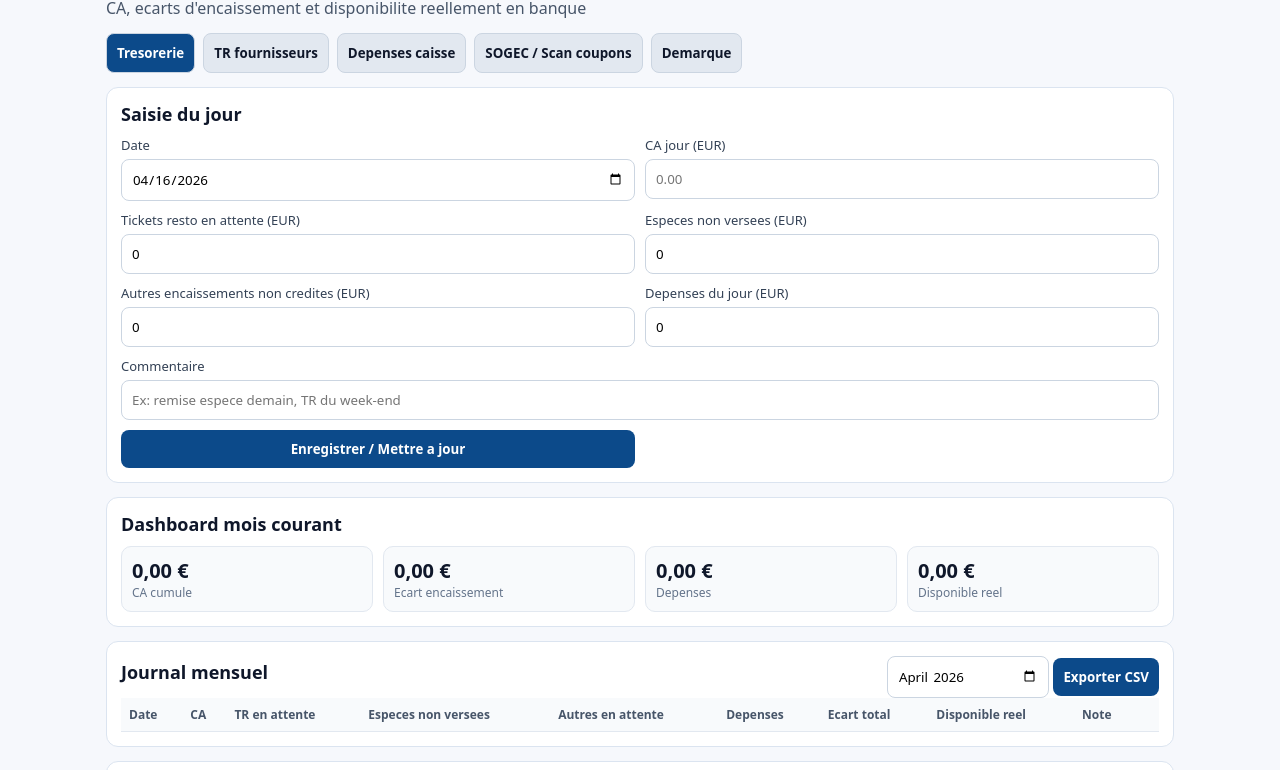
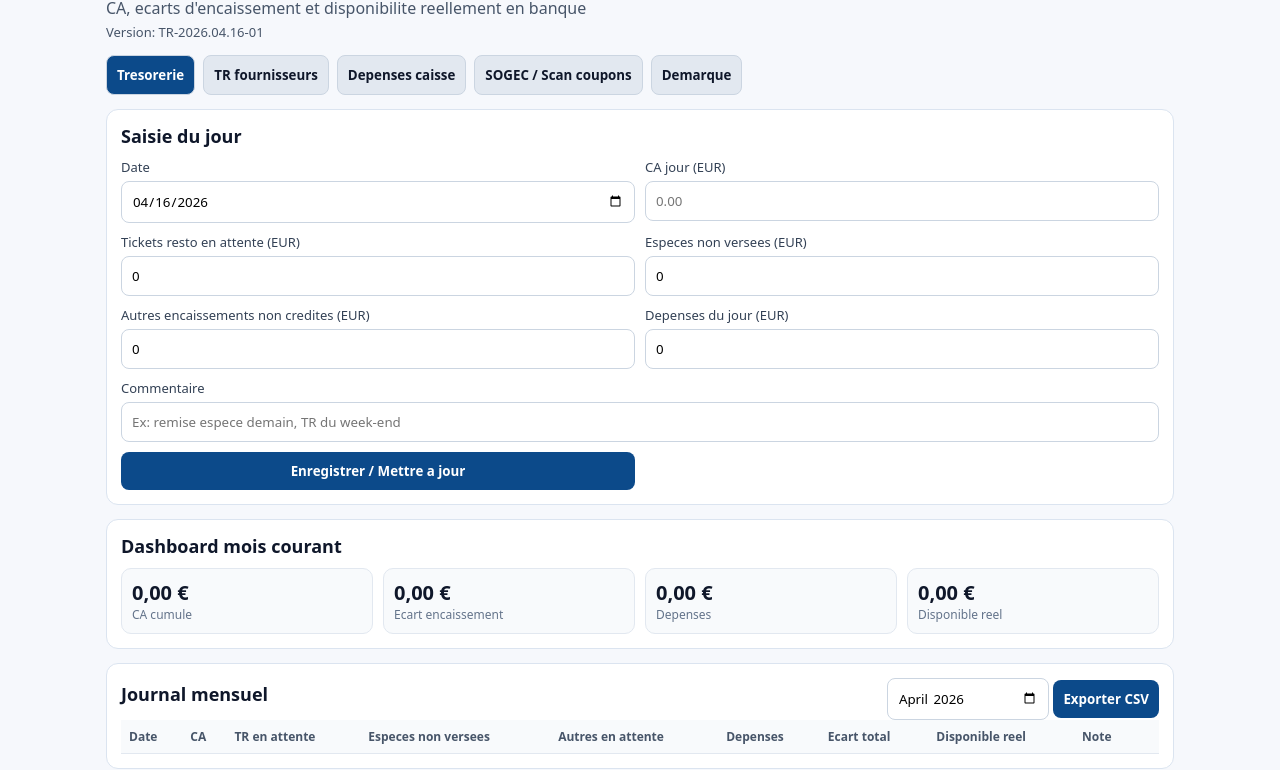
Before and after one commit to araujoexploitation/TRESORIE, a plain HTML site: page index.html in a window 1280 px wide. Shown: the part 61-831 px from the top of the page. Drawn offline with Linux system fonts and the light colour scheme.

Commit message:
Update index.html

```diff
--- a/index.html
+++ b/index.html
@@ -11,6 +11,7 @@
     <header class="top">
       <h1>Suivi Tresorerie</h1>
       <p>CA, ecarts d'encaissement et disponibilite reellement en banque</p>
+      <p id="app-version" class="muted">Version: TR-2026.04.16-01</p>
     </header>
 
     <nav class="tabs">
```
